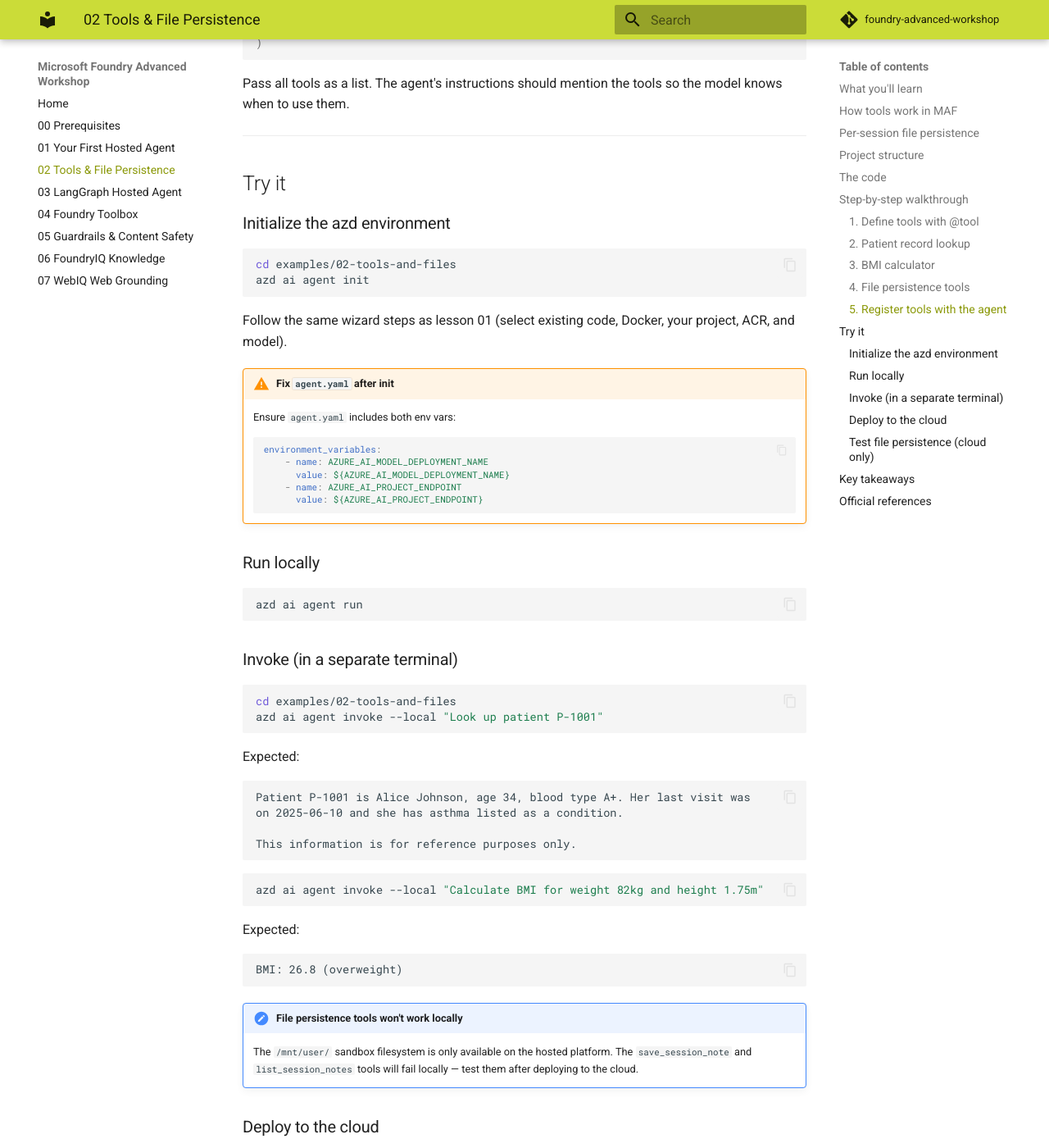
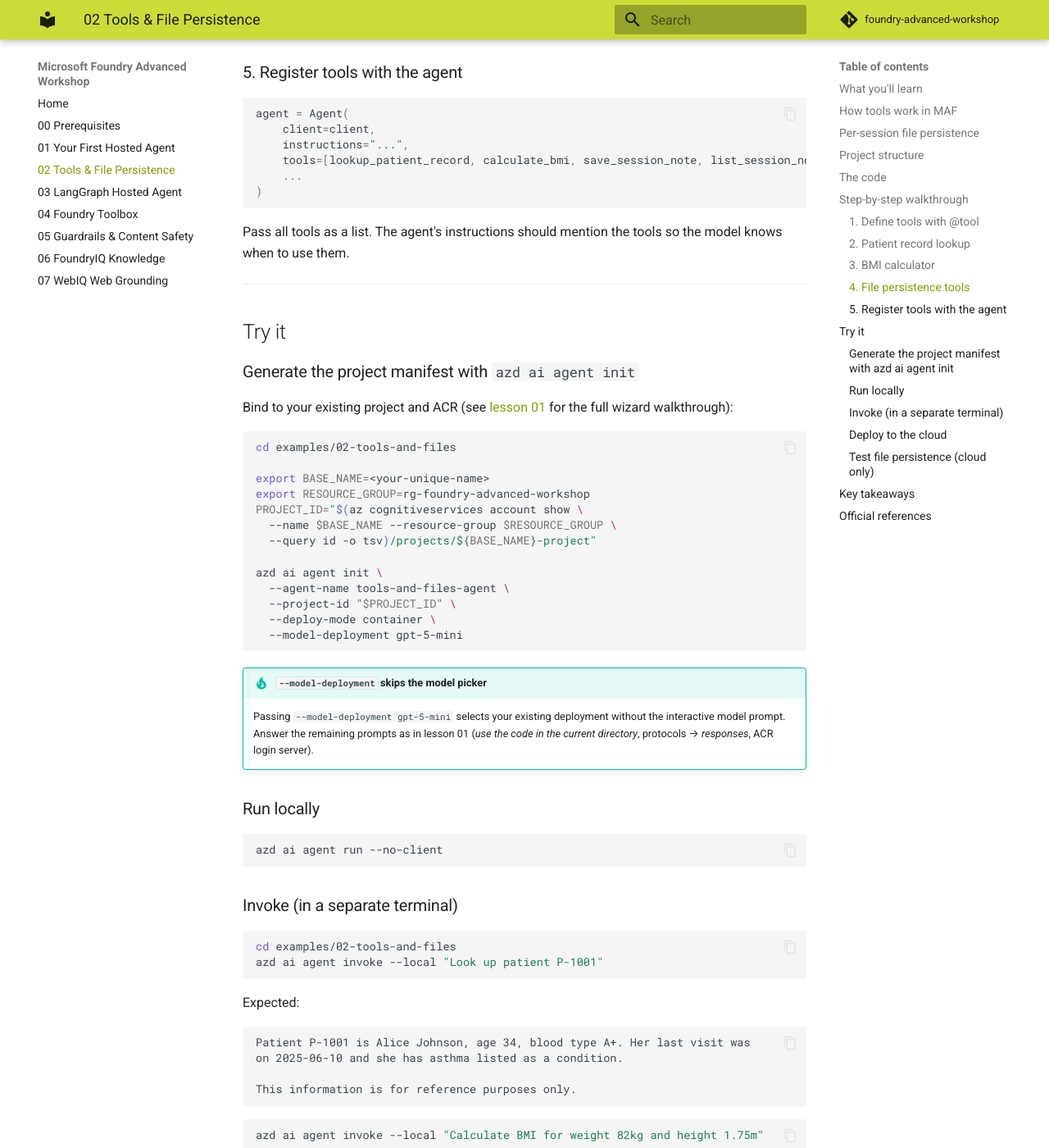
Before and after one commit to beyondelastic/foundry-advanced-workshop, an MkDocs documentation site: the page built from docs/02-hosted-agent-tools-and-files.md, in a window 1280 px wide and 1400 px high, scrolled down 5484 px. Shown: the whole window at 82% size. Built offline with MkDocs 1.6.1 and Material for MkDocs 9.7.7, drawn with Linux system fonts in a browser that asks for light colours; comment, search, counter and statistics services are not loaded; some of the changed text lies outside the part shown.

Commit message:
Update hosted agent documentation and configuration: clarify role assignment, remove deprecated files, and enhance Docker setup

````diff
--- a/docs/02-hosted-agent-tools-and-files.md
+++ b/docs/02-hosted-agent-tools-and-files.md
@@ -59,13 +59,16 @@ Hosted agents have access to a **per-session sandbox filesystem** mounted at `/m
 ```
 examples/02-tools-and-files/
 ├── main.py
-├── agent.yaml
-├── azure.yaml
 ├── Dockerfile
+├── .dockerignore
 ├── requirements.txt
 └── resources/
     └── sample_patient_data.txt
 ```
+
+!!! note "`azure.yaml` is generated by `azd ai agent init`"
+    As in [lesson 01](01-your-first-hosted-agent.md), the hosting manifest (`azure.yaml`)
+    is generated by `init` and git-ignored — there is no committed `agent.yaml`.
 
 ---
 
@@ -93,8 +96,12 @@ load_dotenv()
 
 credential = DefaultAzureCredential()
 
+# The hosted runtime injects FOUNDRY_PROJECT_ENDPOINT; fall back to
+# AZURE_AI_PROJECT_ENDPOINT for local .env-based runs.
+project_endpoint = os.environ.get("FOUNDRY_PROJECT_ENDPOINT") or os.environ["AZURE_AI_PROJECT_ENDPOINT"]
+
 client = FoundryChatClient(
-    project_endpoint=os.environ["AZURE_AI_PROJECT_ENDPOINT"],
+    project_endpoint=project_endpoint,
     model=os.environ["AZURE_AI_MODEL_DEPLOYMENT_NAME"],
     credential=credential,
 )
@@ -254,30 +261,35 @@ Pass all tools as a list. The agent's instructions should mention the tools so t
 
 ## Try it
 
-### Initialize the azd environment
+### Generate the project manifest with `azd ai agent init`
+
+Bind to your existing project and ACR (see [lesson 01](01-your-first-hosted-agent.md) for the full wizard walkthrough):
 
 ```bash
 cd examples/02-tools-and-files
-azd ai agent init
+
+export BASE_NAME=<your-unique-name>
+export RESOURCE_GROUP=rg-foundry-advanced-workshop
+PROJECT_ID="$(az cognitiveservices account show \
+  --name $BASE_NAME --resource-group $RESOURCE_GROUP \
+  --query id -o tsv)/projects/${BASE_NAME}-project"
+
+azd ai agent init \
+  --agent-name tools-and-files-agent \
+  --project-id "$PROJECT_ID" \
+  --deploy-mode container \
+  --model-deployment gpt-5-mini
 ```
 
-Follow the same wizard steps as lesson 01 (select existing code, Docker, your project, ACR, and model).
-
-!!! warning "Fix `agent.yaml` after init"
-    Ensure `agent.yaml` includes both env vars:
-
-    ```yaml
-    environment_variables:
-        - name: AZURE_AI_MODEL_DEPLOYMENT_NAME
-          value: ${AZURE_AI_MODEL_DEPLOYMENT_NAME}
-        - name: AZURE_AI_PROJECT_ENDPOINT
-          value: ${AZURE_AI_PROJECT_ENDPOINT}
-    ```
+!!! tip "`--model-deployment` skips the model picker"
+    Passing `--model-deployment gpt-5-mini` selects your existing deployment without
+    the interactive model prompt. Answer the remaining prompts as in lesson 01
+    (*use the code in the current directory*, protocols → *responses*, ACR login server).
 
 ### Run locally
 
 ```bash
-azd ai agent run
+azd ai agent run --no-client
 ```
 
 ### Invoke (in a separate terminal)
@@ -312,27 +324,10 @@ BMI: 26.8 (overweight)
 ### Deploy to the cloud
 
 ```bash
-azd deploy tools-and-files-agent
+azd deploy
 ```
 
-After the first deploy, assign the **Foundry User** role to the agent's ServiceIdentity (same pattern as lesson 01):
-
-```bash
-AGENT_NAME=tools-and-files-agent
-PROJECT_NAME=${BASE_NAME}-project
-
-AGENT_IDENTITY=$(az ad sp list \
-  --display-name "${BASE_NAME}-${PROJECT_NAME}-${AGENT_NAME}-AgentIdentity" \
-  --query "[0].id" -o tsv)
-
-az role assignment create \
-  --assignee-object-id "$AGENT_IDENTITY" \
-  --assignee-principal-type ServicePrincipal \
-  --role "53ca6127-db72-4b80-b1b0-d745d6d5456d" \
-  --scope "$ACCOUNT_ID"
-```
-
-Then invoke remotely:
+No manual agent-identity role assignment is needed (see [lesson 01](01-your-first-hosted-agent.md#invoke-the-deployed-agent)). Then invoke remotely:
 
 ```bash
 azd ai agent invoke "Look up patient P-1002 and calculate their BMI if weight is 95kg and height 1.80m"
````
Also changed, not shown: docs/01-your-first-hosted-agent.md (+1 -1 lines), docs/03-langgraph-hosted-agent.md (+1 -1 lines), 6 other files.
